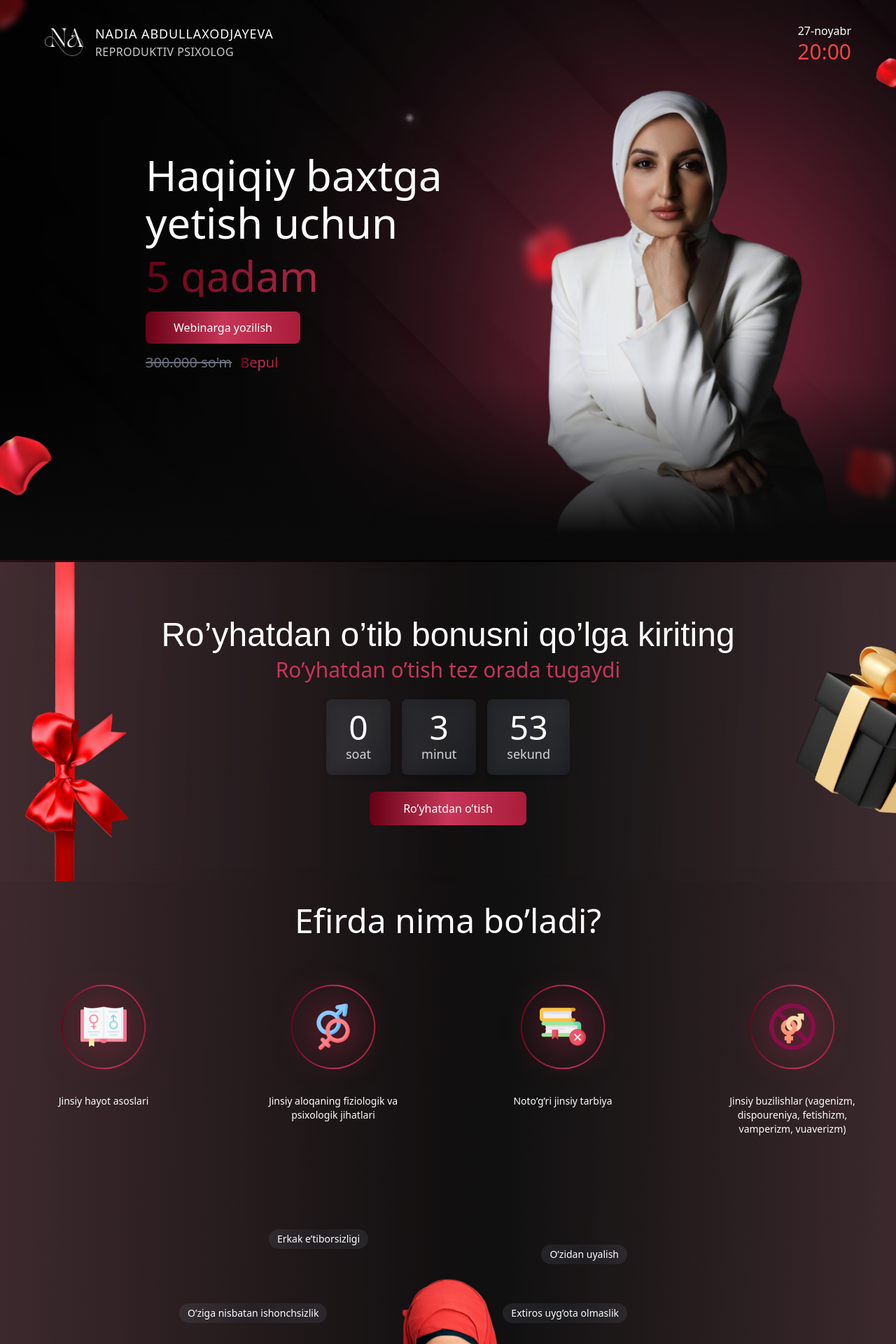
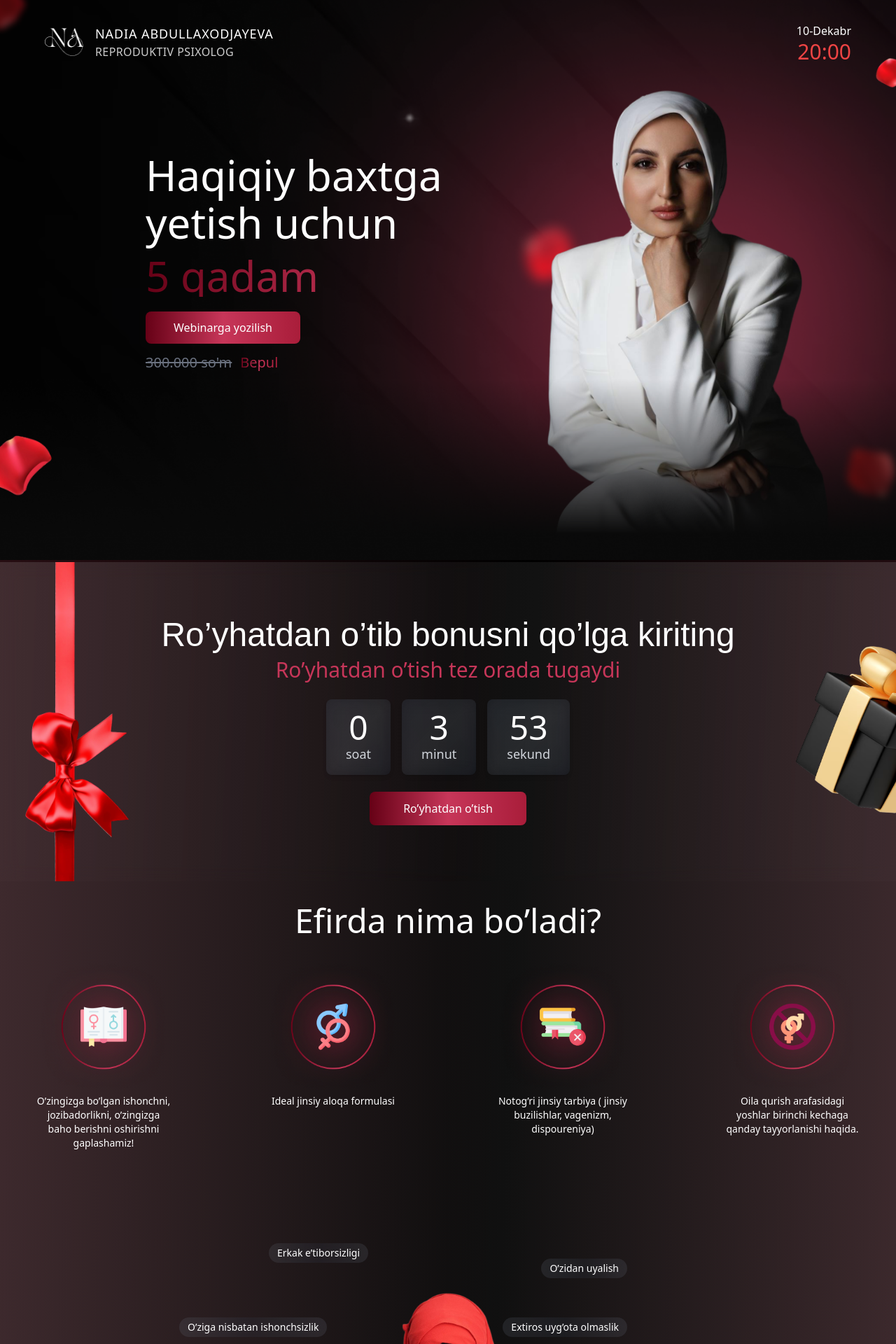
Before and after one commit to abubakirilhomov/zakaz, a React (Create React App) app: page / in a window 1280 px wide. Shown: the top 1920 px of the page at 70% size. Built offline with nearby package versions, Linux system fonts and the light colour scheme.

Commit message:
update EFIRDA NIMALAR BOLADI section

```diff
--- a/src/components/Navbar.jsx
+++ b/src/components/Navbar.jsx
@@ -39,7 +39,7 @@ export default function Component() {
                 />
               </div>
               <div className="text-center md:text-right">
-                <p className="text-sm md:text-base font-light">27-noyabr</p>
+                <p className="text-sm md:text-base font-light">10-Dekabr</p>
                 <p className="text-xl md:text-3xl font-light text-red-500">
                   20:00
                 </p>
@@ -69,7 +69,7 @@ export default function Component() {
             ""
           ) : (
             <div className="text-center md:text-right">
-              <p className="text-sm md:text-base font-light">27-noyabr</p>
+              <p className="text-sm md:text-base font-light">10-Dekabr</p>
               <p className="text-xl md:text-3xl font-light text-red-500">
                 20:00
               </p>
--- a/src/components/Section3.jsx
+++ b/src/components/Section3.jsx
@@ -7,12 +7,12 @@ import female from "../assets/female.png";
 
 const Section3 = () => {
   const items = [
-    { icon: icon1, text: "Jinsiy hayot asoslari" },
-    { icon: icon2, text: "Jinsiy aloqaning fiziologik va psixologik jihatlari" },
-    { icon: icon3, text: "Noto’g’ri jinsiy tarbiya" },
+    { icon: icon1, text: "O’zingizga bo’lgan ishonchni, jozibadorlikni, o’zingizga baho berishni  oshirishni gaplashamiz!" },
+    { icon: icon2, text: "Ideal jinsiy aloqa formulasi" },
+    { icon: icon3, text: "Notog’ri jinsiy tarbiya ( jinsiy buzilishlar, vagenizm, dispoureniya)\n" },
     {
       icon: icon4,
-      text: "Jinsiy buzilishlar (vagenizm, dispoureniya, fetishizm, vamperizm, vuaverizm)",
+      text: "Oila qurish arafasidagi yoshlar birinchi kechaga qanday tayyorlanishi haqida.",
     },
   ];
 
```
